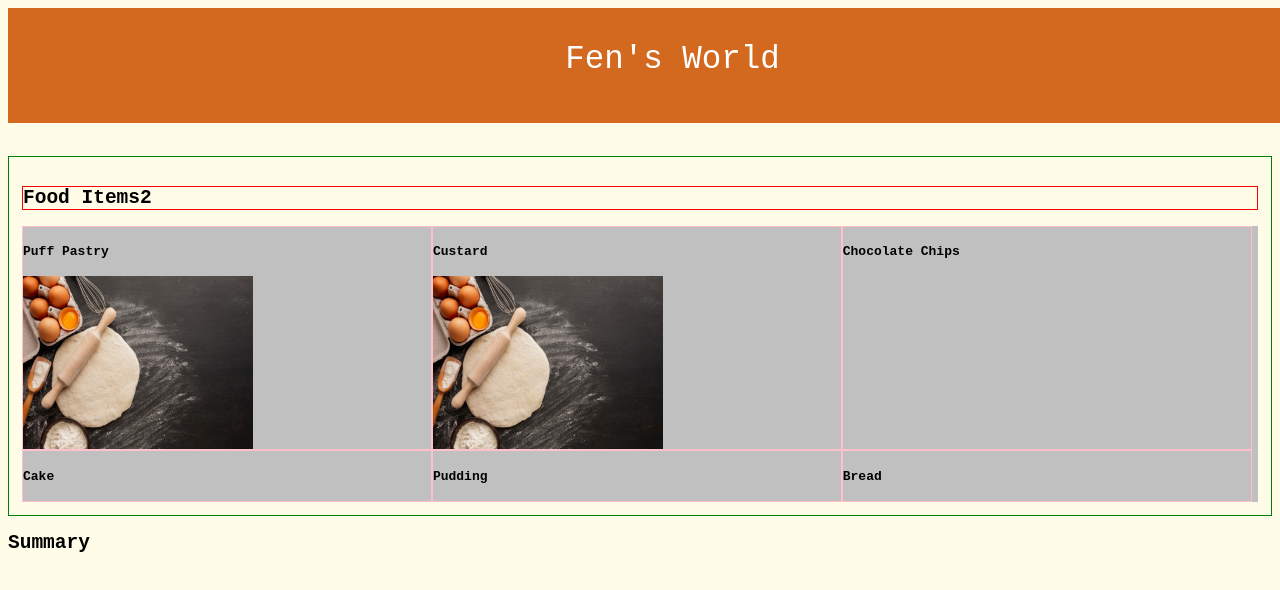
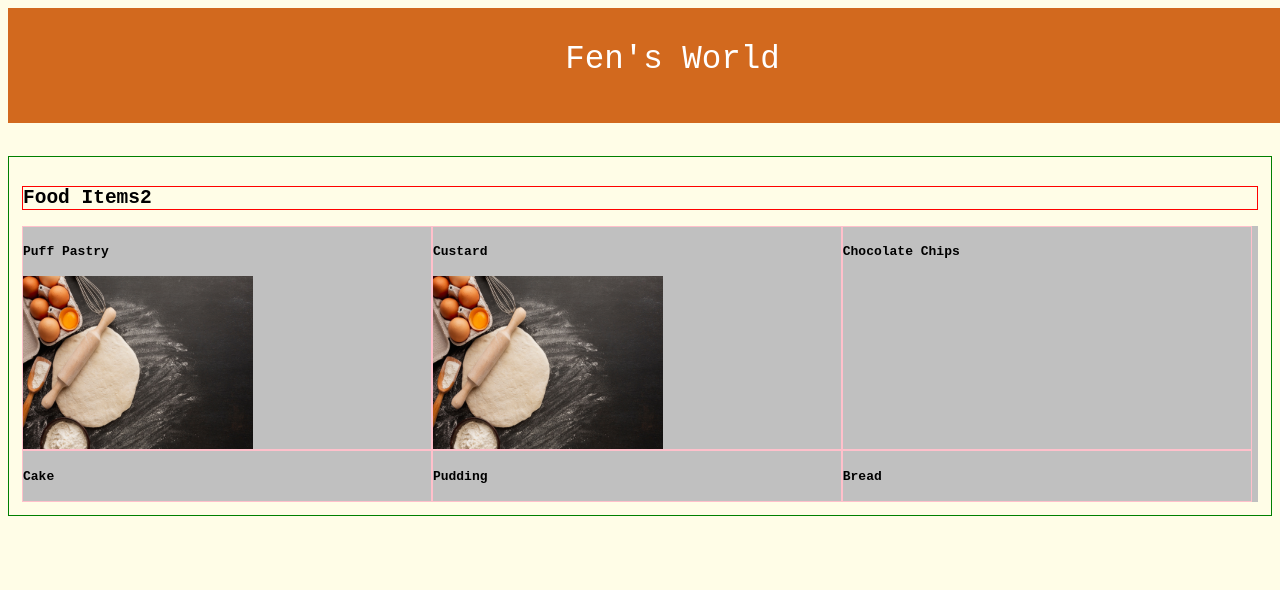
Before and after one commit to KatHeav5/greeter_web, a plain HTML site: page frontend_app/index.html in a window 1280 px wide. Shown: the top 590 px of the page. Drawn offline with Linux system fonts and the light colour scheme.

Commit message:
Update index.html

```diff
--- a/frontend_app/index.html
+++ b/frontend_app/index.html
@@ -57,9 +57,5 @@
         <div>Chocolate Chips</div>
     </div> -->
 
-<article>
-   <h2> Summary</h2>
-</article>
-
 </body>
 </html>
```
